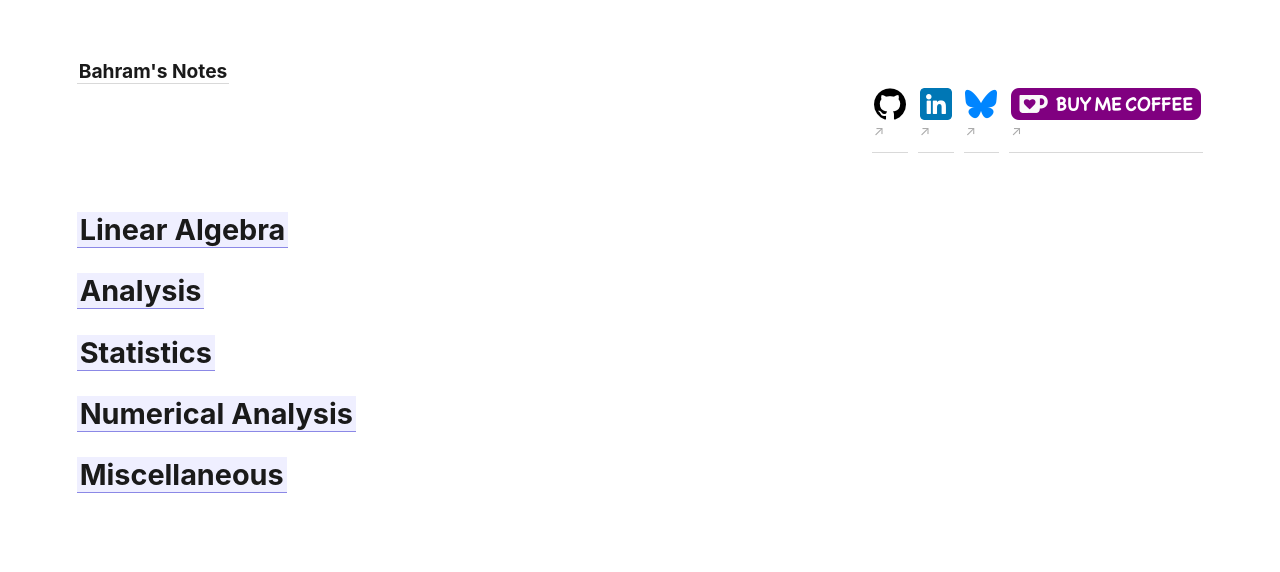
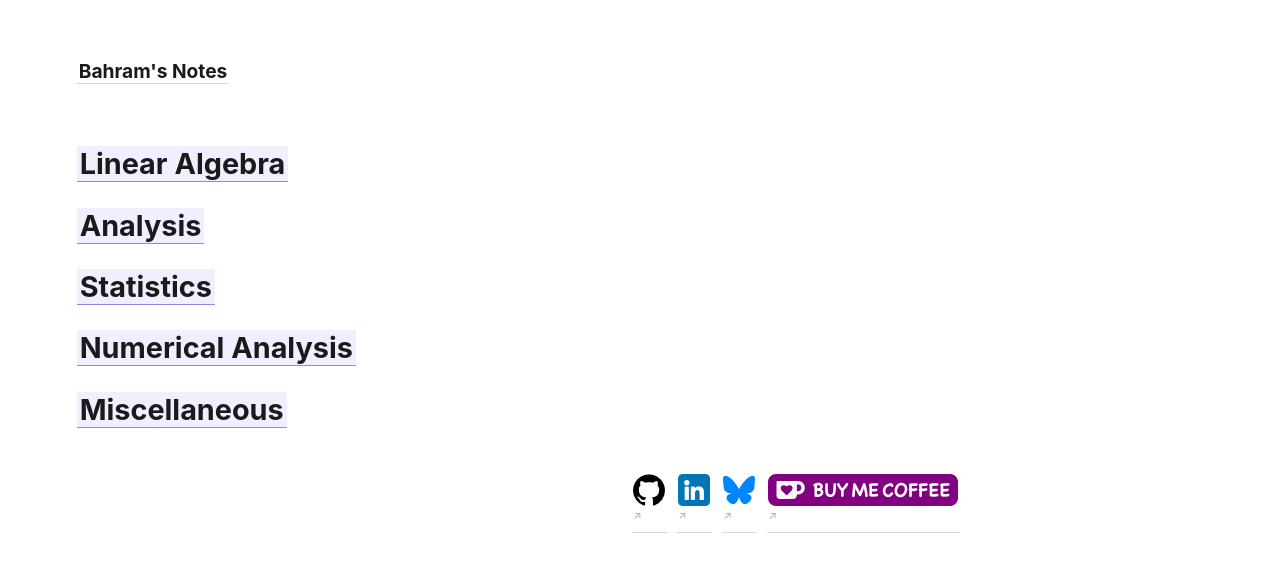
Before and after one commit to jowharshamshiri/notes, a Jekyll site: the page built from _pages/index.md, in a window 1280 px wide. Shown: the top 572 px of the page. Built offline with Jekyll 4.4.1, drawn with Linux system fonts in a browser that asks for light colours.

Commit message:
Move social media links from navigation to footer for improved layout

```diff
--- a/_includes/footer.html
+++ b/_includes/footer.html
@@ -1 +1,7 @@
 <!-- This is the footer. Include anything you'd like here, like a link to an <a class="internal-link" href="{{ site.baseurl }}/about">About</a> page. -->
+<div style="display:flex; justify-content:flex-end; gap:10px; margin-bottom:20px;">
+	<a href="https://github.com/jowharshamshiri"><img src="/notes/images/github_logo.png"/></a>
+	<a href="https://www.linkedin.com/in/joharshamshiri/"><img src="/notes/images/linkedin_logo.png"/></a>
+	<a href="https://bsky.app/profile/bahramj.com"><img src="/notes/images/bluesky_logo.png"/></a>
+	<a href="https://ko-fi.com/jowharshamshiri"><img src="/notes/images/buy_me_coffee.png"/></a>
+	</div>
--- a/_includes/nav.html
+++ b/_includes/nav.html
@@ -1,10 +1,5 @@
 <div>
     <a class="internal-link" href="{{ site.baseurl }}/"><b>{{ site.title }}</b></a>
-	<div style="display:flex; justify-content:flex-end; gap:10px; margin-bottom:20px;">
-		<a href="https://github.com/jowharshamshiri"><img src="/notes/images/github_logo.png"/></a>
-		<a href="https://www.linkedin.com/in/joharshamshiri/"><img src="/notes/images/linkedin_logo.png"/></a>
-		<a href="https://bsky.app/profile/bahramj.com"><img src="/notes/images/bluesky_logo.png"/></a>
-		<a href="https://ko-fi.com/jowharshamshiri"><img src="/notes/images/buy_me_coffee.png"/></a>
-		</div>
+
 
 </div>
```
